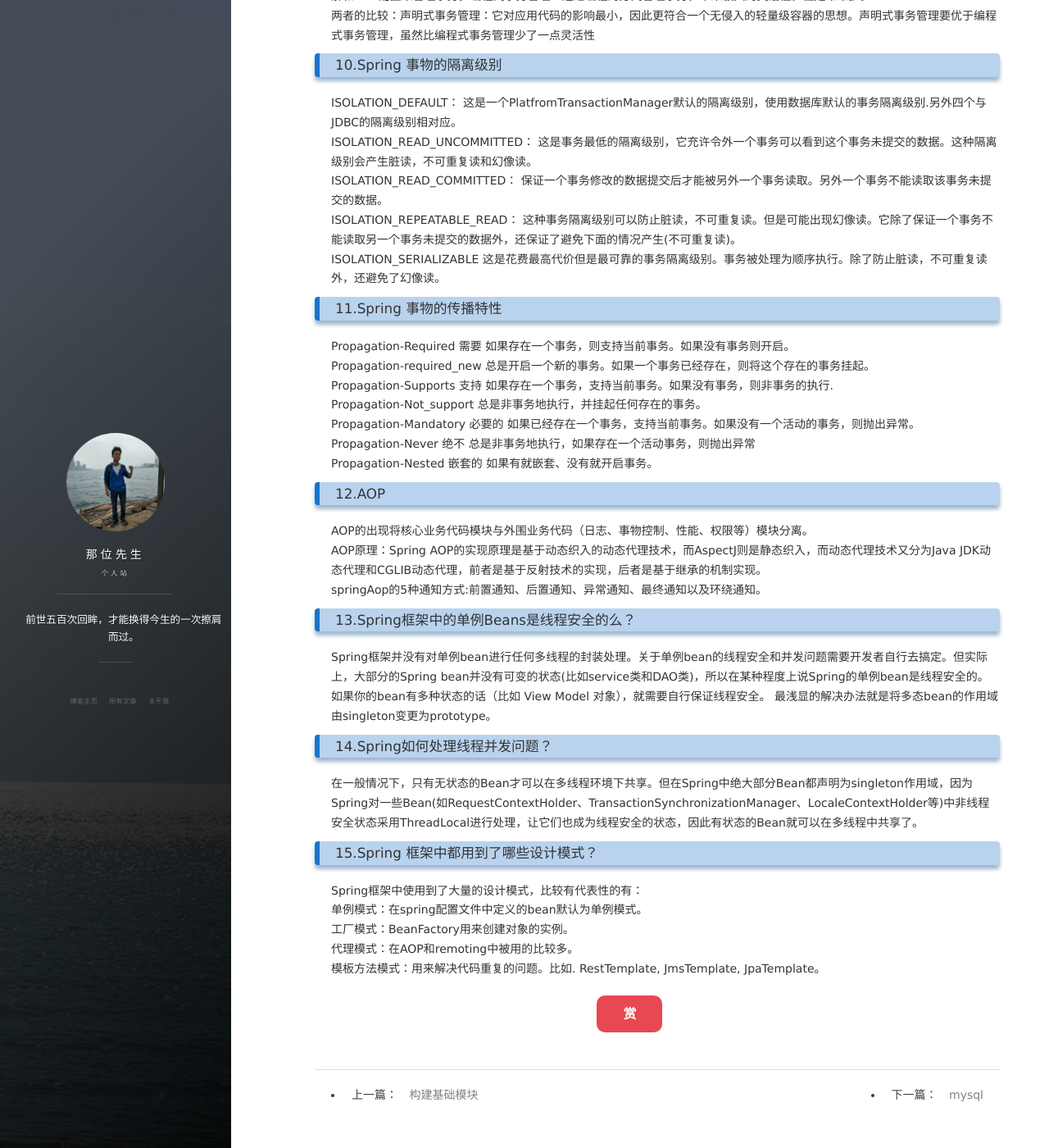
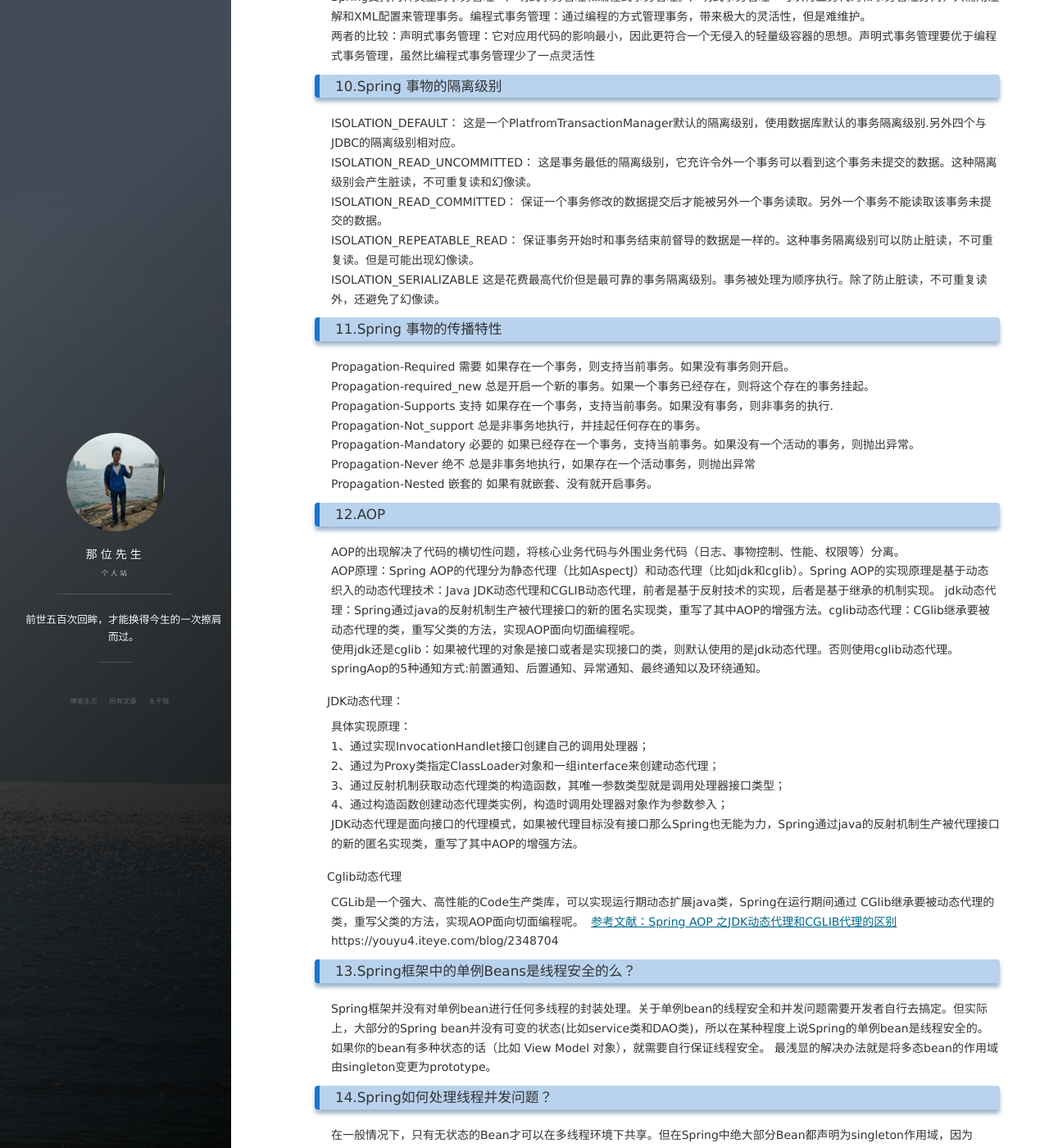
Before and after one commit to sirFive/sirFive.github.io, a Jekyll site: the page built from _posts/2019-01-13-spring.MD, in a window 1280 px wide and 1400 px high, scrolled down 2624 px. Shown: the whole window at 82% size. Built offline with Jekyll 4.4.1, drawn with Linux system fonts in a browser that asks for light colours; nearby versions of some CDN libraries; comment, search, counter and statistics services are not loaded; some of the changed text lies outside the part shown.

Commit message:
aop补充

```diff
--- a/_posts/2019-01-13-spring.MD
+++ b/_posts/2019-01-13-spring.MD
@@ -27,7 +27,8 @@ Spring框架至今已集成了20多个模块。这些模块主要被分如下图
 5. 如果这个Bean实现了ApplicationContextAware接口，会调用setApplicationContext(ApplicationContext applicationContext)方法。(如果是Spring工厂生命周期，此步骤不需要);
 6. 将Bean实例传递给Bean后置处理器的postProcessBeforeInitialization 方法;
 7. 调用Bean的初始化方法(init-method) ;
-8. Bean 可以使用了。当容器关闭时, 调用 Bean 的销毁方法(destroy-method);
+8. 将Bean实例传递给Bean后置处理器的postProcessAfterInitialization 方法;
+9. Bean 可以使用了。当容器关闭时, 调用 Bean 的销毁方法(destroy-method);
 注意：Bean装配完成后，它是single的，所以我们调用同一个ID的Bean会是在内容地址相同的实例。
 
 ![spring生命周期](/images/article/spring/spring-init.jpg "spring生命周期")
@@ -52,7 +53,7 @@ Spring支持两种类型的事务管理：声明式事务管理和编程式事
 ISOLATION_DEFAULT： 这是一个PlatfromTransactionManager默认的隔离级别，使用数据库默认的事务隔离级别.另外四个与JDBC的隔离级别相对应。
 ISOLATION_READ_UNCOMMITTED： 这是事务最低的隔离级别，它充许令外一个事务可以看到这个事务未提交的数据。这种隔离级别会产生脏读，不可重复读和幻像读。
 ISOLATION_READ_COMMITTED： 保证一个事务修改的数据提交后才能被另外一个事务读取。另外一个事务不能读取该事务未提交的数据。
-ISOLATION_REPEATABLE_READ： 这种事务隔离级别可以防止脏读，不可重复读。但是可能出现幻像读。它除了保证一个事务不能读取另一个事务未提交的数据外，还保证了避免下面的情况产生(不可重复读)。
+ISOLATION_REPEATABLE_READ： 保证事务开始时和事务结束前督导的数据是一样的。这种事务隔离级别可以防止脏读，不可重复读。但是可能出现幻像读。
 ISOLATION_SERIALIZABLE 这是花费最高代价但是最可靠的事务隔离级别。事务被处理为顺序执行。除了防止脏读，不可重复读外，还避免了幻像读。
 ### 11.Spring 事物的传播特性
 Propagation-Required 需要 如果存在一个事务，则支持当前事务。如果没有事务则开启。
@@ -63,9 +64,22 @@ Propagation-Mandatory 必要的 如果已经存在一个事务，支持当前事
 Propagation-Never 绝不 总是非事务地执行，如果存在一个活动事务，则抛出异常
 Propagation-Nested 嵌套的 如果有就嵌套、没有就开启事务。
 ### 12.AOP
-AOP的出现将核心业务代码模块与外围业务代码（日志、事物控制、性能、权限等）模块分离。
-AOP原理：Spring AOP的实现原理是基于动态织入的动态代理技术，而AspectJ则是静态织入，而动态代理技术又分为Java JDK动态代理和CGLIB动态代理，前者是基于反射技术的实现，后者是基于继承的机制实现。
+AOP的出现解决了代码的横切性问题，将核心业务代码与外围业务代码（日志、事物控制、性能、权限等）分离。
+AOP原理：Spring AOP的代理分为静态代理（比如AspectJ）和动态代理（比如jdk和cglib）。Spring AOP的实现原理是基于动态织入的动态代理技术：Java JDK动态代理和CGLIB动态代理，前者是基于反射技术的实现，后者是基于继承的机制实现。
+jdk动态代理：Spring通过java的反射机制生产被代理接口的新的匿名实现类，重写了其中AOP的增强方法。cglib动态代理：CGlib继承要被动态代理的类，重写父类的方法，实现AOP面向切面编程呢。
+使用jdk还是cglib：如果被代理的对象是接口或者是实现接口的类，则默认使用的是jdk动态代理。否则使用cglib动态代理。
 springAop的5种通知方式:前置通知、后置通知、异常通知、最终通知以及环绕通知。
+#### JDK动态代理：
+具体实现原理：
+1、通过实现InvocationHandlet接口创建自己的调用处理器；
+2、通过为Proxy类指定ClassLoader对象和一组interface来创建动态代理；
+3、通过反射机制获取动态代理类的构造函数，其唯一参数类型就是调用处理器接口类型；
+4、通过构造函数创建动态代理类实例，构造时调用处理器对象作为参数参入；
+JDK动态代理是面向接口的代理模式，如果被代理目标没有接口那么Spring也无能为力，Spring通过java的反射机制生产被代理接口的新的匿名实现类，重写了其中AOP的增强方法。
+#### Cglib动态代理
+CGLib是一个强大、高性能的Code生产类库，可以实现运行期动态扩展java类，Spring在运行期间通过 CGlib继承要被动态代理的类，重写父类的方法，实现AOP面向切面编程呢。
+[参考文献：Spring AOP 之JDK动态代理和CGLIB代理的区别](https://youyu4.iteye.com/blog/2348704)
+https://youyu4.iteye.com/blog/2348704
 ### 13.Spring框架中的单例Beans是线程安全的么？
 Spring框架并没有对单例bean进行任何多线程的封装处理。关于单例bean的线程安全和并发问题需要开发者自行去搞定。但实际上，大部分的Spring bean并没有可变的状态(比如service类和DAO类)，所以在某种程度上说Spring的单例bean是线程安全的。如果你的bean有多种状态的话（比如 View Model 对象），就需要自行保证线程安全。
 最浅显的解决办法就是将多态bean的作用域由singleton变更为prototype。
```
